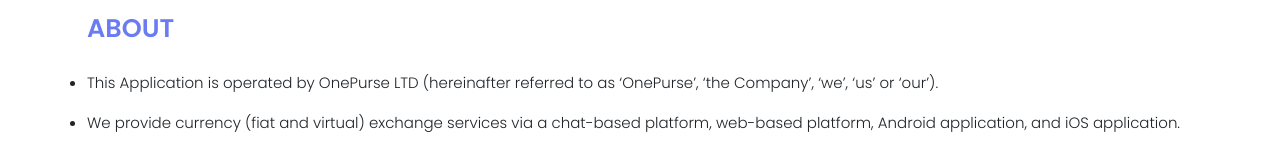
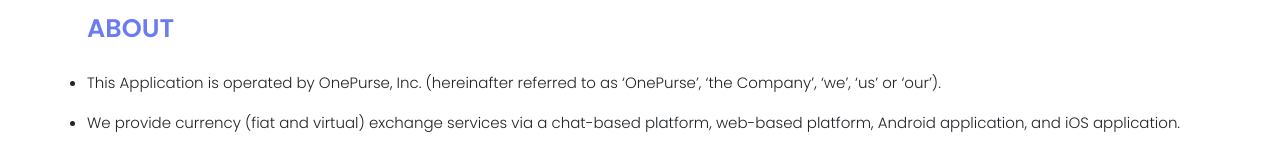
Before and after one commit to one-purse-org/onepurse-landing-page, a React (Create React App) app in the folder landing-page/: page /terms-of-use in a window 1280 px wide. Shown: the part 257-417 px from the top of the page. Built offline with nearby package versions, Linux system fonts and the light colour scheme.

Commit message:
changes ltd to inc in termsofuse

```diff
--- a/landing-page/src/termsOfUse/termsOfUse.jsx
+++ b/landing-page/src/termsOfUse/termsOfUse.jsx
@@ -13,7 +13,7 @@
                     <h4 className="mb-4">ABOUT</h4>
                     <ul>
                         <li>
-                            This Application is operated by OnePurse LTD (hereinafter referred to as ‘OnePurse’, ‘the Company’, ‘we’, ‘us’ or ‘our’).
+                            This Application is operated by OnePurse, Inc.  (hereinafter referred to as ‘OnePurse’, ‘the Company’, ‘we’, ‘us’ or ‘our’).
                         </li>
                         <li>
                             We provide currency (fiat and virtual) exchange services via a chat-based platform, web-based platform, Android application, and iOS application.
```
